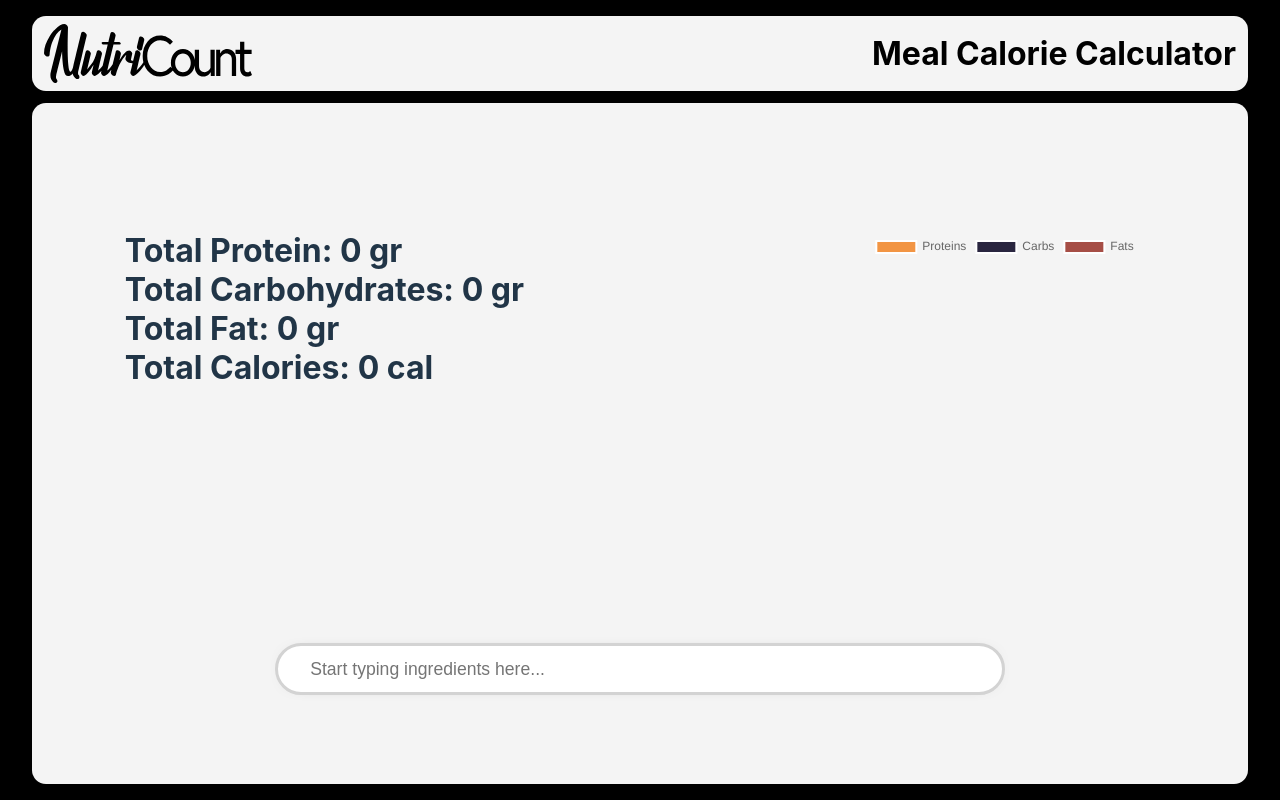
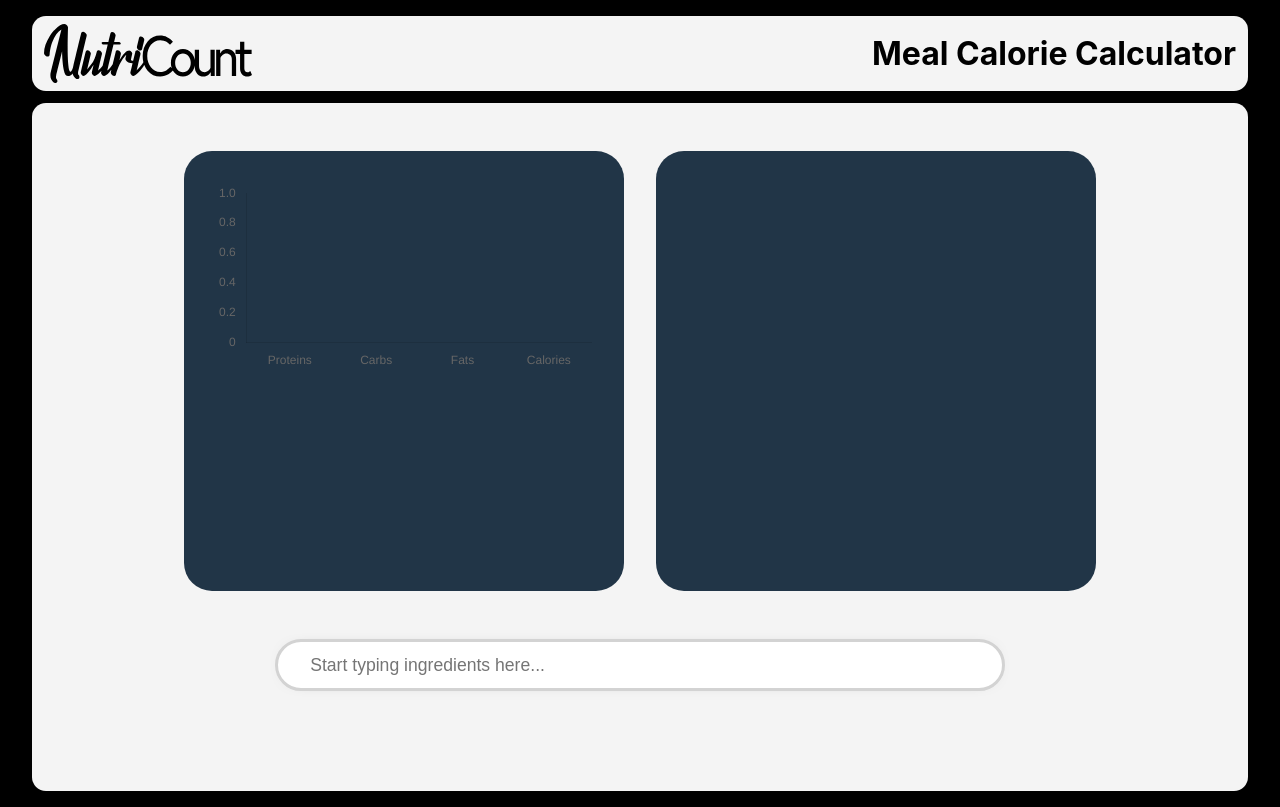
Before and after one commit to tarikmetin/Nutricount, a React (Vite) app: page / in a window 1280 px wide. Built offline with nearby package versions, Linux system fonts and the light colour scheme.

Commit message:
pre-doughnut

```diff
--- a/src/components/NutritionDisplay.jsx
+++ b/src/components/NutritionDisplay.jsx
@@ -1,5 +1,6 @@
 import { useEffect, useState } from "react";
 import PieChart from "./charts/PieChart";
+import BarChart from "./charts/BarChart";
 
 export default function NutritionDisplay({ nutritionValues }) {
   const [totalVal, setTotalVal] = useState({
@@ -7,11 +8,6 @@ export default function NutritionDisplay({ nutritionValues }) {
     totalCarbohydrate: 0,
     totalFat: 0,
     totalCal: 0,
-  });
-
-  const [displayData, setDisplayData] = useState({
-    labels: ["Proteins", "Carbs", "Fats"],
-    datasets: [],
   });
 
   useEffect(() => {
@@ -31,33 +27,19 @@ export default function NutritionDisplay({ nutritionValues }) {
     });
   }, [nutritionValues]);
 
-  useEffect(() => {
-    setDisplayData({
-      ...displayData,
-      datasets: [
-        {
-          label: "Weight in grams",
-          data: [
-            totalVal.totalProtein,
-            totalVal.totalCarbohydrate,
-            totalVal.totalFat,
-          ],
-          backgroundColor: ["#F29544", "#2A2640", "#A64E46"],
-        },
-      ],
-    });
-  }, [totalVal]);
-
   return (
     <div className="display-area">
-      <div className="text-info">
+      {/* <div className="text-info">
         <h1>Total Protein: {totalVal.totalProtein} gr</h1>
         <h1>Total Carbohydrates: {totalVal.totalCarbohydrate} gr</h1>
         <h1>Total Fat: {totalVal.totalFat} gr</h1>
         <h1>Total Calories: {totalVal.totalCal} cal</h1>
+      </div> */}
+      <div className="chart-info bar">
+        <BarChart totalVal={totalVal} />
       </div>
-      <div className="chart-info">
-        <PieChart chartData={displayData} />
+      <div className="chart-info pie">
+        <PieChart totalVal={totalVal} />
       </div>
     </div>
   );
--- a/src/components/charts/BarChart.jsx
+++ b/src/components/charts/BarChart.jsx
@@ -1,8 +1,66 @@
+import {
+  Chart as ChartJS,
+  CategoryScale,
+  LinearScale,
+  BarElement,
+  Title,
+  Tooltip,
+  Legend,
+} from "chart.js";
 import { Bar } from "react-chartjs-2";
-import { Chart as ChartJS, ArcElement, Tooltip, Legend } from "chart.js";
+import { useState, useEffect } from "react";
 
-ChartJS.register(ArcElement, Tooltip, Legend);
+ChartJS.register(
+  CategoryScale,
+  LinearScale,
+  BarElement,
+  Title,
+  Tooltip,
+  Legend
+);
 
-export default function BarChart({ chartData }) {
-  return <Bar data={chartData} />;
+const options = {
+  plugins: {
+    legend: false,
+  },
+  responsive: true,
+  scales: {
+    x: {
+      grid: {
+        display: false,
+      },
+    },
+    y: {
+      grid: {
+        display: false,
+      },
+    },
+  },
+};
+
+export default function BarChart({ totalVal }) {
+  const [displayData, setDisplayData] = useState({
+    labels: ["Proteins", "Carbs", "Fats", "Calories"],
+    datasets: [],
+  });
+
+  useEffect(() => {
+    setDisplayData({
+      ...displayData,
+      datasets: [
+        {
+          label: "Nutrition Values",
+          data: [
+            totalVal.totalProtein,
+            totalVal.totalCarbohydrate,
+            totalVal.totalFat,
+            totalVal.totalCal,
+          ],
+          backgroundColor: ["#F29544", "#2A2640", "#A64E46", "#F7DC6F"],
+        },
+      ],
+    });
+  }, [totalVal]);
+
+  return <Bar data={displayData} options={options} />;
 }
--- a/src/components/charts/PieChart.jsx
+++ b/src/components/charts/PieChart.jsx
@@ -1,8 +1,39 @@
 import { Pie } from "react-chartjs-2";
 import { Chart as ChartJS, ArcElement, Tooltip, Legend } from "chart.js";
+import { useState, useEffect } from "react";
 
 ChartJS.register(ArcElement, Tooltip, Legend);
 
-export default function PieChart({ chartData }) {
-  return <Pie data={chartData} />;
+const options = {
+  plugins: {
+    legend: false,
+  },
+  responsive: true,
+};
+
+export default function PieChart({ totalVal }) {
+  const [displayData, setDisplayData] = useState({
+    labels: ["Proteins", "Carbs", "Fats"],
+    datasets: [],
+  });
+
+  useEffect(() => {
+    setDisplayData({
+      ...displayData,
+      datasets: [
+        {
+          label: "Weight in grams",
+          data: [
+            totalVal.totalProtein,
+            totalVal.totalCarbohydrate,
+            totalVal.totalFat,
+          ],
+          backgroundColor: ["#F29544", "#2A2640", "#A64E46"],
+          borderColor: "#213547",
+        },
+      ],
+    });
+  }, [totalVal]);
+
+  return <Pie data={displayData} options={options} />;
 }
--- a/src/index.css
+++ b/src/index.css
@@ -18,7 +18,6 @@ body {
   display: flex;
   flex-direction: column;
   justify-content: flex-start;
-  align-items: center; /*on horizontal*/
   gap: 0.75rem;
   background: ffffff;
   min-height: 50rem;
@@ -81,7 +80,7 @@ body {
   transition: all 0.4s cubic-bezier(0.19, 1, 0.22, 1);
   box-shadow: 0px 0px 20px -18px;
   font-size: 1.1rem;
-  margin-bottom: 0.5em;
+  margin-bottom: 2em;
 }
 
 .search-input:hover {
@@ -217,22 +216,26 @@ body {
 /* TOTAL CONSUMED INFO START */
 
 .display-area {
-  width: 90%;
-  margin: 5em 0;
-  padding: 2em;
-  display: flex;
-  justify-content: space-between;
+  width: 75%;
+  margin: 3em 0;
+  display: grid;
+  gap: 2rem;
+  grid-template-columns: 1fr 1fr;
 }
 
-.ingredient-info-card .card-text .nutrition-info {
+/* .ingredient-info-card .card-text .nutrition-info {
   display: flex;
   flex-direction: column;
   font-size: 1.25rem;
   flex-grow: 1;
-}
+} */
 
 .chart-info {
-  flex-shrink: 1;
+  padding: 2em;
+  display: flex;
+  justify-content: center;
+  border-radius: 28px;
+  background-color: #213547;
 }
 
 /* SELECTED INGREDIENTS END */
```
